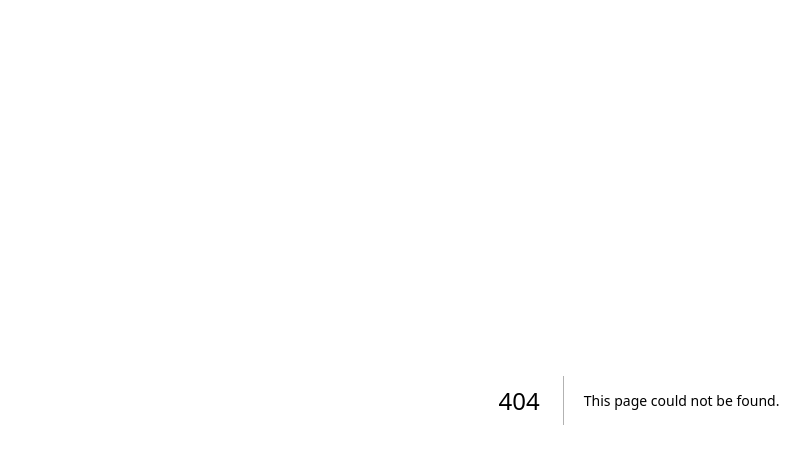
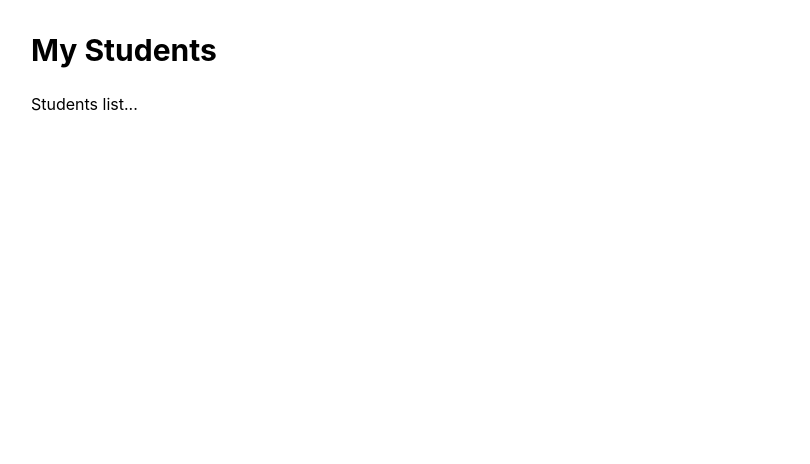
Before and after one commit to mdlavlusheikh1/school-iqranuraniacademy, a Next.js app: page /teacher/students in a window 1280 px wide. Before the commit this address had no page. Shown: the top 464 px of the page, without its empty margins (1-811 px from the left). Built offline with nearby package versions, Linux system fonts and the light colour scheme.

Commit message:
Update ইকরা নূরানী একাডেমি frontend - 2025-11-29 09:39:07

```diff
--- /dev/null
+++ b/pages/teacher/students.js
@@ -0,0 +1,13 @@
+import Head from 'next/head'
+
+export default function TeacherStudents() {
+  return (
+    <div className="min-h-screen p-8">
+      <Head>
+        <title>My Students - ইকরা নূরানী একাডেমি</title>
+      </Head>
+      <h1 className="text-3xl font-bold mb-6">My Students</h1>
+      <p>Students list...</p>
+    </div>
+  )
+}
```
